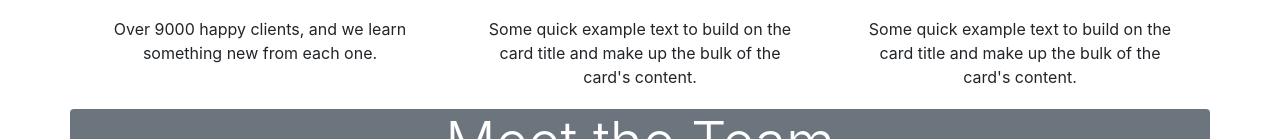
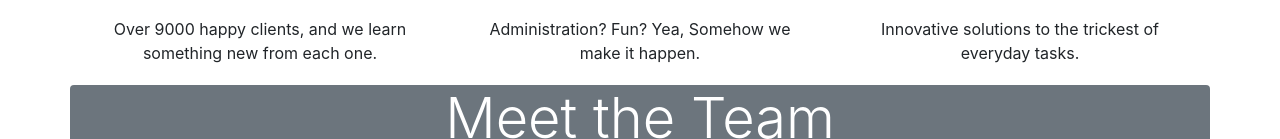
Before and after one commit to KayleyB001/Website-Project-Adhoc, a plain HTML site: page index.html in a window 1280 px wide. Shown: the part 1333-1472 px from the top of the page. Drawn offline with nearby package versions, Linux system fonts and the light colour scheme.

Commit message:
Fixed-cards

```diff
--- a/index.html
+++ b/index.html
@@ -161,8 +161,7 @@
             />
             <div class="card-body">
               <p class="card-text text-center">
-                Some quick example text to build on the card title and make up
-                the bulk of the card's content.
+                Administration? Fun? Yea, Somehow we make it happen.
               </p>
             </div>
           </div>
@@ -178,8 +177,7 @@
             />
             <div class="card-body">
               <p class="card-text text-center">
-                Some quick example text to build on the card title and make up
-                the bulk of the card's content.
+                Innovative solutions to the trickest of everyday tasks.
               </p>
             </div>
           </div>
```
